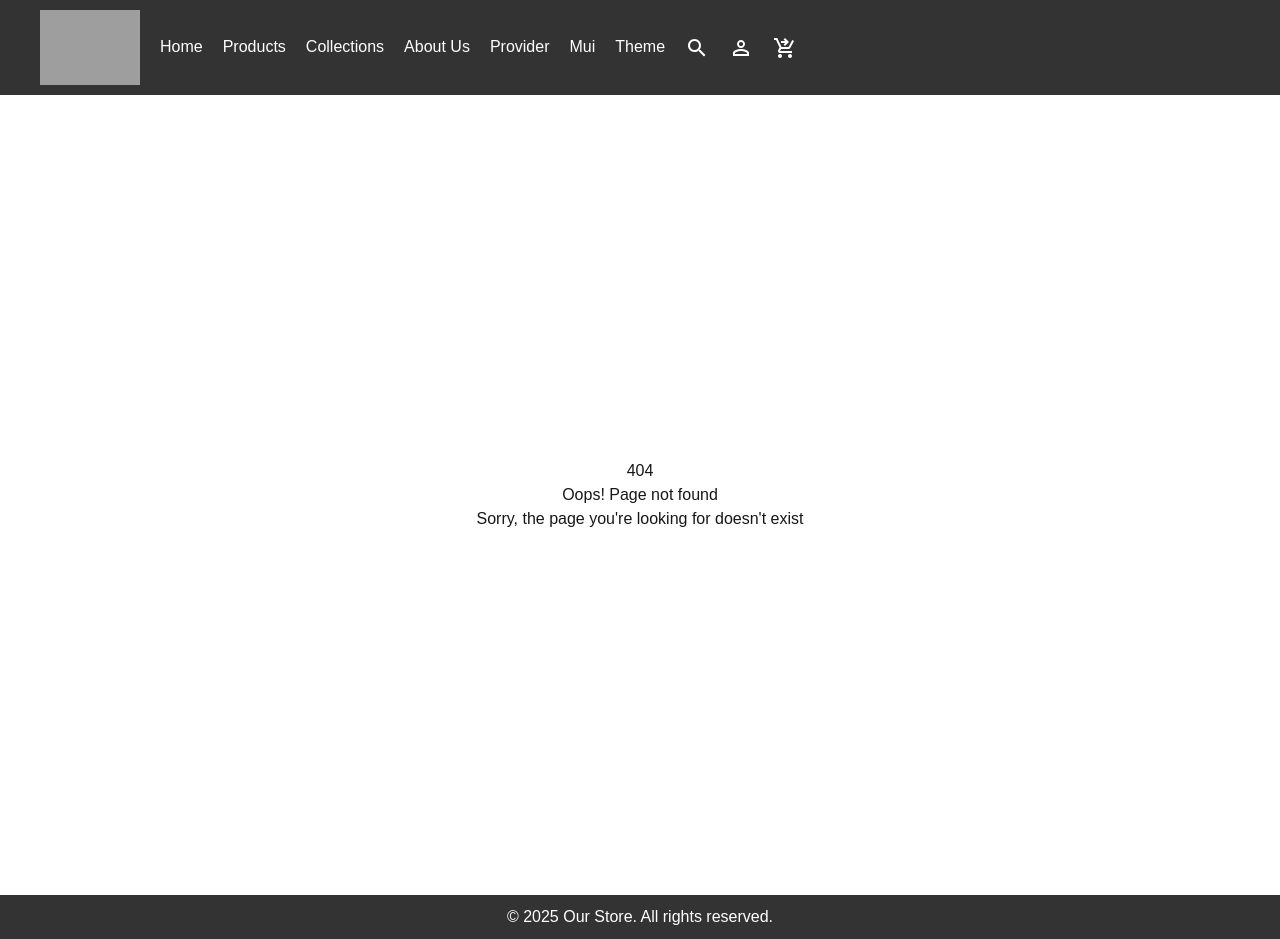
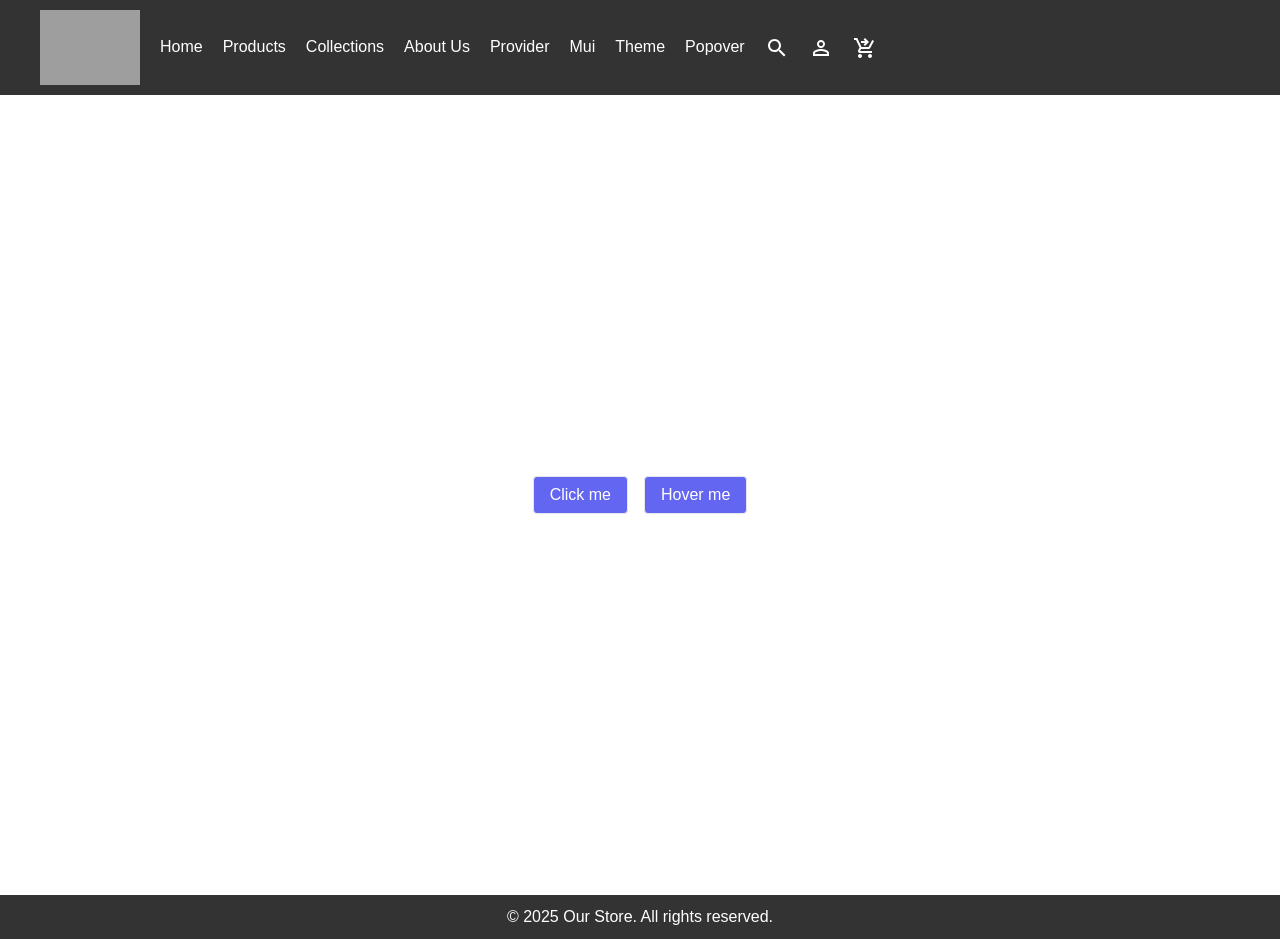
Before and after one commit to changnam/nextjs-headless, a Next.js app: page /popover in a window 1280 px wide. Before the commit this address had no page. Built offline with nearby package versions, Linux system fonts and the light colour scheme; grey boxes are pictures that could not be loaded.

Commit message:
popover component 생성

```diff
--- /dev/null
+++ b/app/popover/page.jsx
@@ -0,0 +1,29 @@
+import ReactPopover from "@/components/ReactPopover";
+
+const Page = () => {
+  return (
+    <div className="w-screen h-screen flex justify-center items-center gap-4">
+      <ReactPopover
+        content={
+          <p>This Content Will be render in Popover.</p>
+        }
+      >
+        <button className="bg-indigo-500 px-4 py-1.5 border rounded text-white">
+          Click me
+        </button>
+      </ReactPopover>
+      <ReactPopover
+        trigger="hover"
+        content={
+          <p>This Content Will be render in Popover.</p>
+        }
+      >
+        <button className="bg-indigo-500 px-4 py-1.5 border rounded text-white">
+          Hover me
+        </button>
+      </ReactPopover>
+    </div>
+  );
+};
+
+export default Page;
--- a/components/Navbar.jsx
+++ b/components/Navbar.jsx
@@ -33,6 +33,7 @@ export default function Navbar() {
         <Link href="/theme">Theme</Link>
         <Link href="/books" className='hidden'>Books</Link>
         <Link href="/reviews" className='hidden'>Reviews</Link>
+        <Link href="/popover" >Popover</Link>
         <Link href="#" ><SearchIcon></SearchIcon></Link>
         <Link href="#" ><PersonOutlineIcon></PersonOutlineIcon></Link>
         <Link href="#" ><ShoppingCartCheckoutIcon></ShoppingCartCheckoutIcon></Link>
--- /dev/null
+++ b/components/ReactPopover.jsx
@@ -0,0 +1,64 @@
+// @flow strict
+"use client"
+import { useEffect, useRef, useState } from "react";
+
+function ReactPopover({
+  children,
+  content,
+  trigger = "click"
+}) {
+  const [show, setShow] = useState(false);
+  const wrapperRef = useRef(null);
+
+  const handleMouseOver = () => {
+    if (trigger === "hover") {
+      setShow(true);
+    };
+  };
+
+  const handleMouseLeft = () => {
+    if (trigger === "hover") {
+      setShow(false);
+    };
+  };
+
+  useEffect(() => {
+    function handleClickOutside(event) {
+      if (wrapperRef.current && !wrapperRef.current.contains(event.target)) {
+        setShow(false);
+      }
+    }
+
+    if (show) {
+      // Bind the event listener
+      document.addEventListener("mousedown", handleClickOutside);
+      return () => {
+        // Unbind the event listener on clean up
+        document.removeEventListener("mousedown", handleClickOutside);
+      };
+    }
+  }, [show, wrapperRef]);
+
+  return (
+    <div
+      ref={wrapperRef}
+      onMouseEnter={handleMouseOver}
+      onMouseLeave={handleMouseLeft}
+      className="w-fit h-fit relative flex justify-center">
+      <div
+        onClick={() => setShow(!show)}
+      >
+        {children}
+      </div>
+      <div
+        hidden={!show}
+        className="min-w-fit w-[200px] h-fit absolute bottom-[100%] z-50 transition-all">
+        <div className="rounded bg-white p-3 shadow-[10px_30px_150px_rgba(46,38,92,0.25)] mb-[10px]">
+          {content}
+        </div>
+      </div>
+    </div>
+  );
+};
+
+export default ReactPopover;
```
